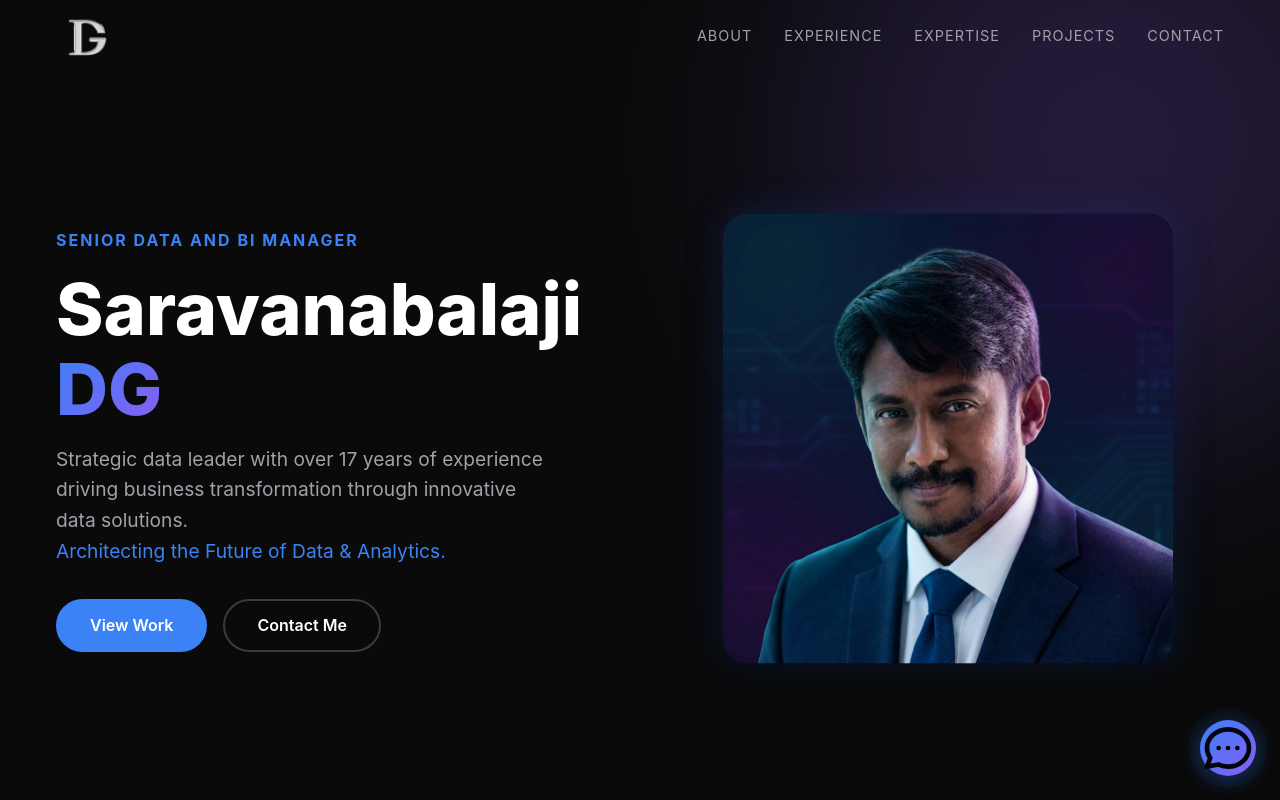
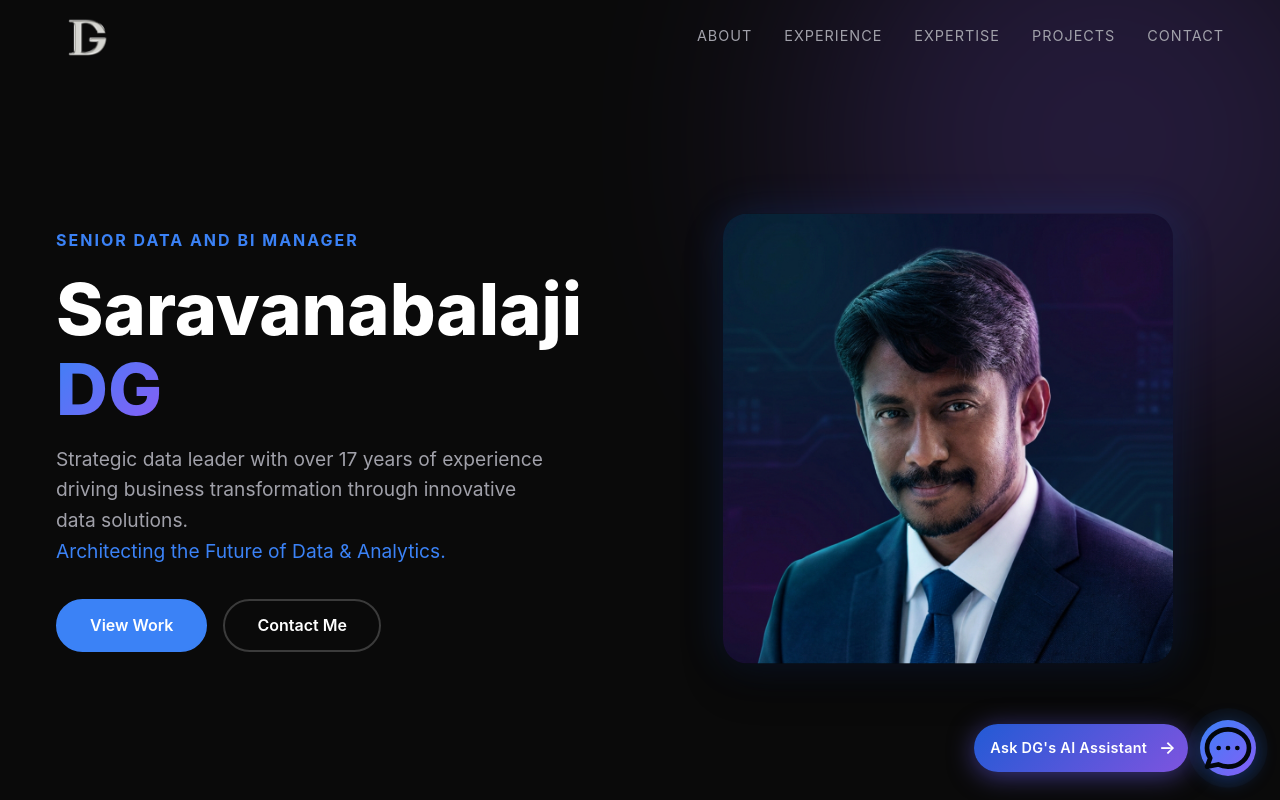
Before and after one commit to saruparu/portfolio-website, a React (Vite) app: page / in a window 1280 px wide. Shown: the top 800 px of the page. Built offline with nearby package versions, Linux system fonts and the light colour scheme.

Commit message:
Add 'Ask DG's AI Assistant' label badge next to chatbot button

```diff
--- a/src/components/ChatWidget.jsx
+++ b/src/components/ChatWidget.jsx
@@ -138,10 +138,24 @@ const ChatWidget = () => {
             {/* Chat Toggle Button */}
             <AnimatePresence>
                 {!isOpen && (
-                    <motion.button
+                    <motion.div
                         initial={{ scale: 0, opacity: 0 }}
                         animate={{ scale: 1, opacity: 1 }}
                         exit={{ scale: 0, opacity: 0 }}
+                        className="chat-widget-container"
+                    >
+                        {/* Floating Label */}
+                        <motion.div
+                            initial={{ opacity: 0, x: 20 }}
+                            animate={{ opacity: 1, x: 0 }}
+                            transition={{ delay: 0.5 }}
+                            className="chat-widget-label"
+                        >
+                            <span className="chat-widget-label-text">Ask DG's AI Assistant</span>
+                            <span className="chat-widget-label-arrow">→</span>
+                        </motion.div>
+
+                        <motion.button
                             whileHover={{ scale: 1.1 }}
                             whileTap={{ scale: 0.95 }}
                             onClick={() => setIsOpen(true)}
@@ -166,6 +180,7 @@ const ChatWidget = () => {
                             {/* Pulse animation */}
                             <span className="chat-btn-pulse" />
                         </motion.button>
+                    </motion.div>
                 )}
             </AnimatePresence>
 
--- a/src/index.css
+++ b/src/index.css
@@ -762,11 +762,66 @@ ul {
 }
 
 /* Chatbot Widget */
-.chat-widget-btn {
+.chat-widget-container {
   position: fixed;
   bottom: 24px;
   right: 24px;
   z-index: 9999;
+  display: flex;
+  align-items: center;
+  gap: 12px;
+}
+
+.chat-widget-label {
+  background: linear-gradient(135deg, rgba(37, 99, 235, 0.9), rgba(139, 92, 246, 0.9));
+  color: #fff;
+  padding: 10px 16px;
+  border-radius: 24px;
+  font-size: 0.9rem;
+  font-weight: 600;
+  display: flex;
+  align-items: center;
+  gap: 8px;
+  box-shadow: 0 4px 20px rgba(37, 99, 235, 0.4);
+  animation: labelGlow 2s ease-in-out infinite;
+  white-space: nowrap;
+}
+
+.chat-widget-label-text {
+  letter-spacing: 0.3px;
+}
+
+.chat-widget-label-arrow {
+  font-size: 1.1rem;
+  animation: arrowBounce 1s ease-in-out infinite;
+}
+
+@keyframes labelGlow {
+
+  0%,
+  100% {
+    box-shadow: 0 4px 20px rgba(37, 99, 235, 0.4);
+  }
+
+  50% {
+    box-shadow: 0 4px 30px rgba(139, 92, 246, 0.6);
+  }
+}
+
+@keyframes arrowBounce {
+
+  0%,
+  100% {
+    transform: translateX(0);
+  }
+
+  50% {
+    transform: translateX(4px);
+  }
+}
+
+.chat-widget-btn {
+  position: relative;
   width: 56px;
   height: 56px;
   border-radius: 50%;
@@ -778,6 +833,7 @@ ul {
   align-items: center;
   justify-content: center;
   transition: all var(--transition-normal);
+  flex-shrink: 0;
 }
 
 .chat-widget-btn:hover {
```
Lines whose indentation alone changed are shown as unchanged.
